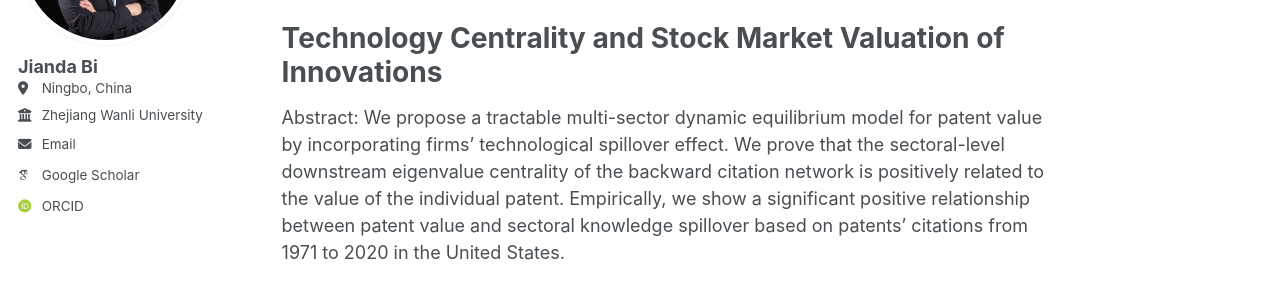
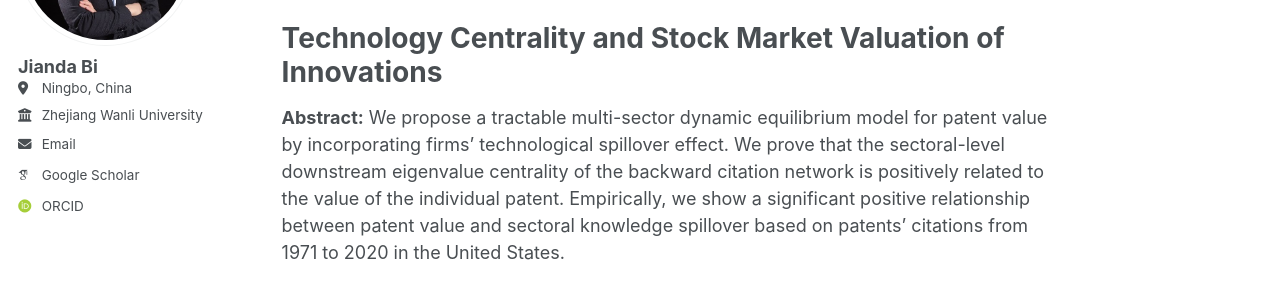
Before and after one commit to JiandaBi/Jianda.github.io, a Jekyll site: the page built from _talks/2024-06-28-talk-1.md, in a window 1280 px wide and 1184 px high. Shown: the part 231-531 px from the top of the window. Built offline with Jekyll 4.4.1, drawn with Linux system fonts in a browser that asks for light colours; some web fonts are replaced; part of the change alters nothing that is shown.

```diff
--- a/_talks/2024-06-28-talk-1.md
+++ b/_talks/2024-06-28-talk-1.md
@@ -16,4 +16,4 @@ location: "Hangzhou, China"
 
 # Technology Centrality and Stock Market Valuation of Innovations
 
-Abstract: We propose a tractable multi-sector dynamic equilibrium model for patent value by incorporating firms' technological spillover effect. We prove that the sectoral-level downstream eigenvalue centrality of the backward citation network is positively related to the value of the individual patent. Empirically, we show a significant positive relationship between patent value and sectoral knowledge spillover based on patents’ citations from 1971 to 2020 in the United States.
+**Abstract:** We propose a tractable multi-sector dynamic equilibrium model for patent value by incorporating firms' technological spillover effect. We prove that the sectoral-level downstream eigenvalue centrality of the backward citation network is positively related to the value of the individual patent. Empirically, we show a significant positive relationship between patent value and sectoral knowledge spillover based on patents’ citations from 1971 to 2020 in the United States.
```
